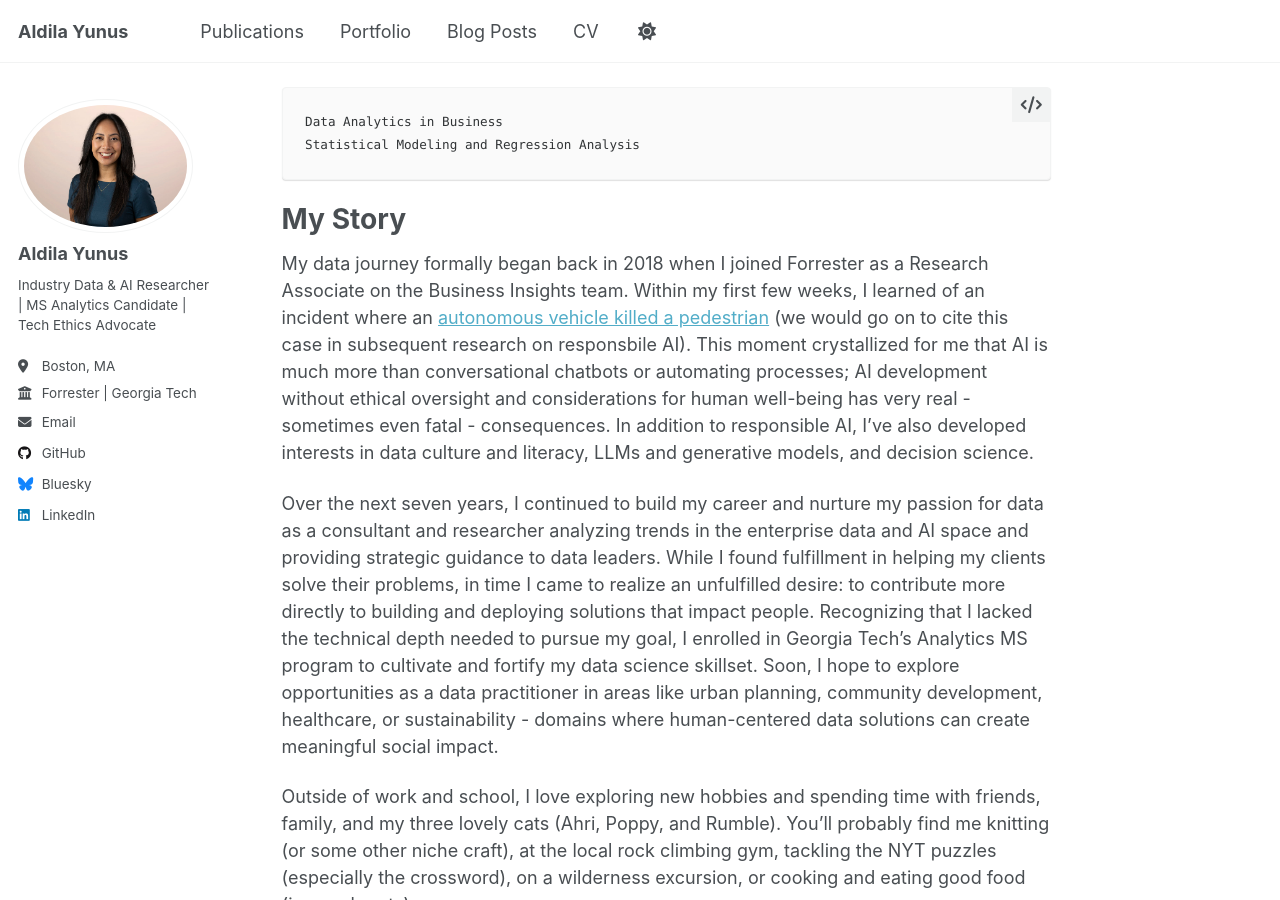
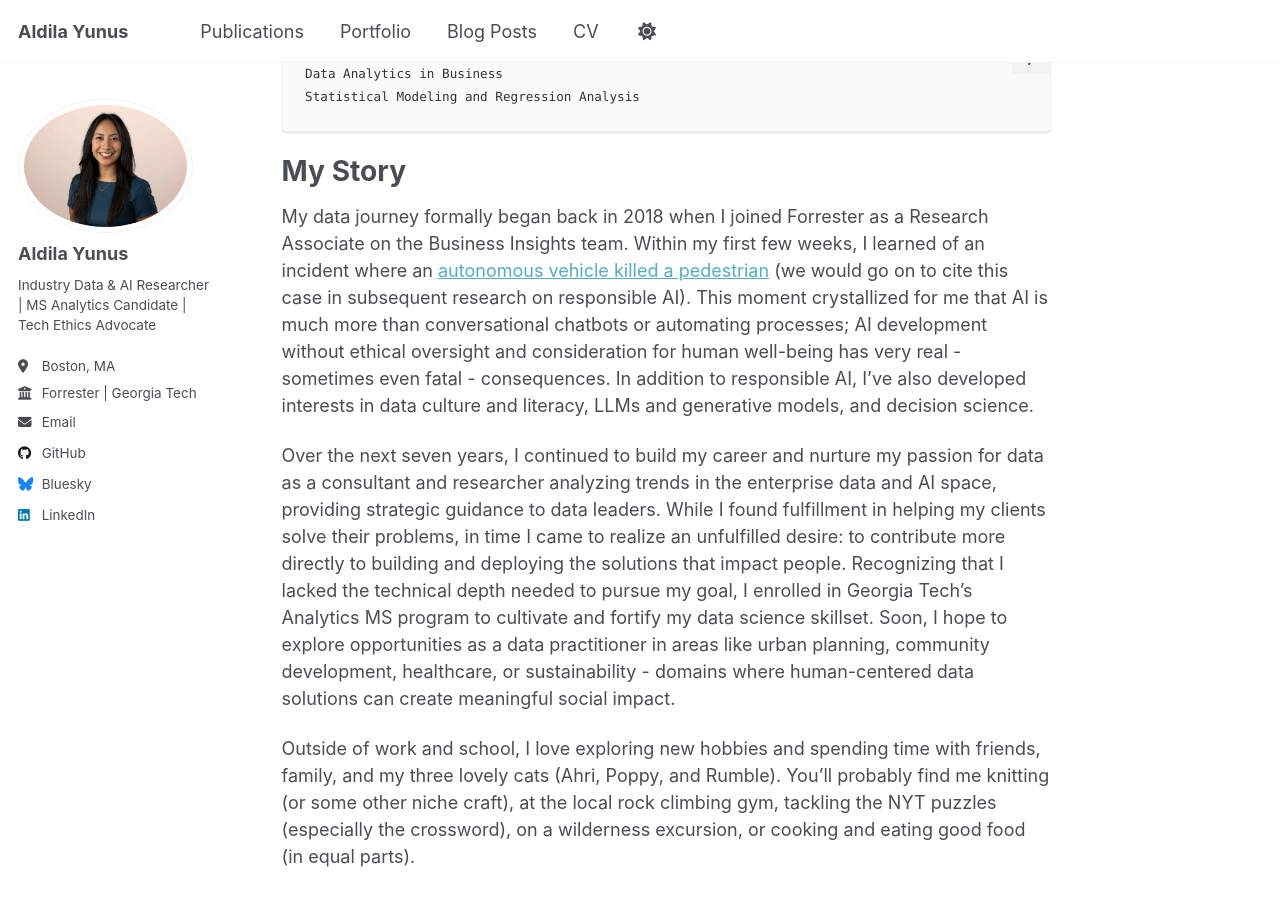
Before and after one commit to dilayns/dilayns.github.io, a Jekyll site: the page built from _pages/about.md, in a window 1280 px wide and 900 px high, scrolled down 628 px. Built offline with Jekyll 4.4.1, drawn with Linux system fonts in a browser that asks for light colours.

Commit message:
Update about.md

```diff
--- a/_pages/about.md
+++ b/_pages/about.md
@@ -27,9 +25,9 @@ Current semester coursework:
 
 # My Story
 
-My data journey formally began back in 2018 when I joined Forrester as a Research Associate on the Business Insights team. Within my first few weeks, I learned of an incident where an [autonomous vehicle killed a pedestrian](https://www.nytimes.com/2018/03/19/technology/uber-driverless-fatality.html) (we would go on to cite this case in subsequent research on responsbile AI). This moment crystallized for me that AI is much more than conversational chatbots or automating processes; AI development without ethical oversight and considerations for human well-being has very real - sometimes even fatal - consequences. In addition to responsible AI, I've also developed interests in data culture and literacy, LLMs and generative models, and decision science.
+My data journey formally began back in 2018 when I joined Forrester as a Research Associate on the Business Insights team. Within my first few weeks, I learned of an incident where an [autonomous vehicle killed a pedestrian](https://www.nytimes.com/2018/03/19/technology/uber-driverless-fatality.html) (we would go on to cite this case in subsequent research on responsible AI). This moment crystallized for me that AI is much more than conversational chatbots or automating processes; AI development without ethical oversight and consideration for human well-being has very real - sometimes even fatal - consequences. In addition to responsible AI, I've also developed interests in data culture and literacy, LLMs and generative models, and decision science.
 
-Over the next seven years, I continued to build my career and nurture my passion for data as a consultant and researcher analyzing trends in the enterprise data and AI space and providing strategic guidance to data leaders. While I found fulfillment in helping my clients solve their problems, in time I came to realize an unfulfilled desire: to contribute more directly to building and deploying solutions that impact people. Recognizing that I lacked the technical depth needed to pursue my goal, I enrolled in Georgia Tech's Analytics MS program to cultivate and fortify my data science skillset. Soon, I hope to explore opportunities as a data practitioner in areas like urban planning, community development, healthcare, or sustainability - domains where human-centered data solutions can create meaningful social impact.
+Over the next seven years, I continued to build my career and nurture my passion for data as a consultant and researcher analyzing trends in the enterprise data and AI space, providing strategic guidance to data leaders. While I found fulfillment in helping my clients solve their problems, in time I came to realize an unfulfilled desire: to contribute more directly to building and deploying the solutions that impact people. Recognizing that I lacked the technical depth needed to pursue my goal, I enrolled in Georgia Tech's Analytics MS program to cultivate and fortify my data science skillset. Soon, I hope to explore opportunities as a data practitioner in areas like urban planning, community development, healthcare, or sustainability - domains where human-centered data solutions can create meaningful social impact.
 
 Outside of work and school, I love exploring new hobbies and spending time with friends, family, and my three lovely cats (Ahri, Poppy, and Rumble). You'll probably find me knitting (or some other niche craft), at the local rock climbing gym, tackling the NYT puzzles (especially the crossword), on a wilderness excursion, or cooking and eating good food (in equal parts).
 
```
Also changed, not shown: other parts of _pages/about.md (+1 -3 lines).
